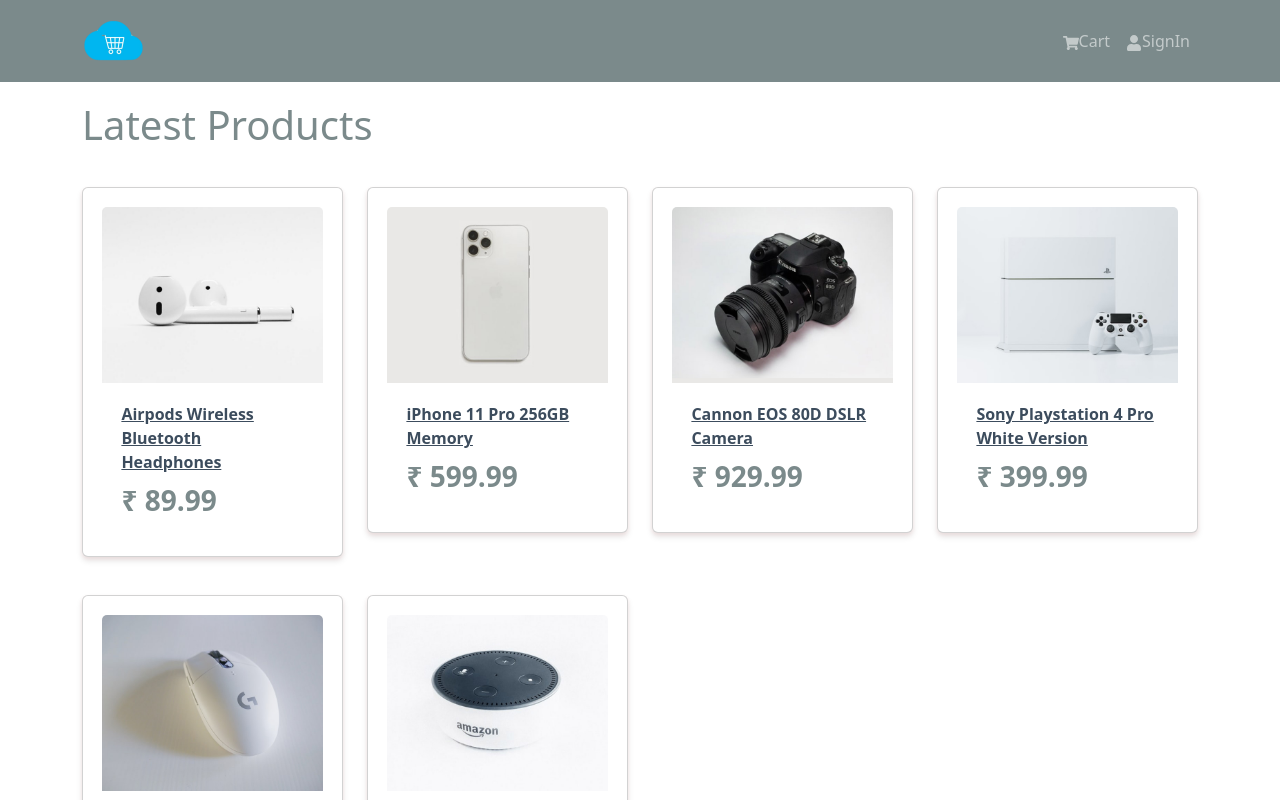
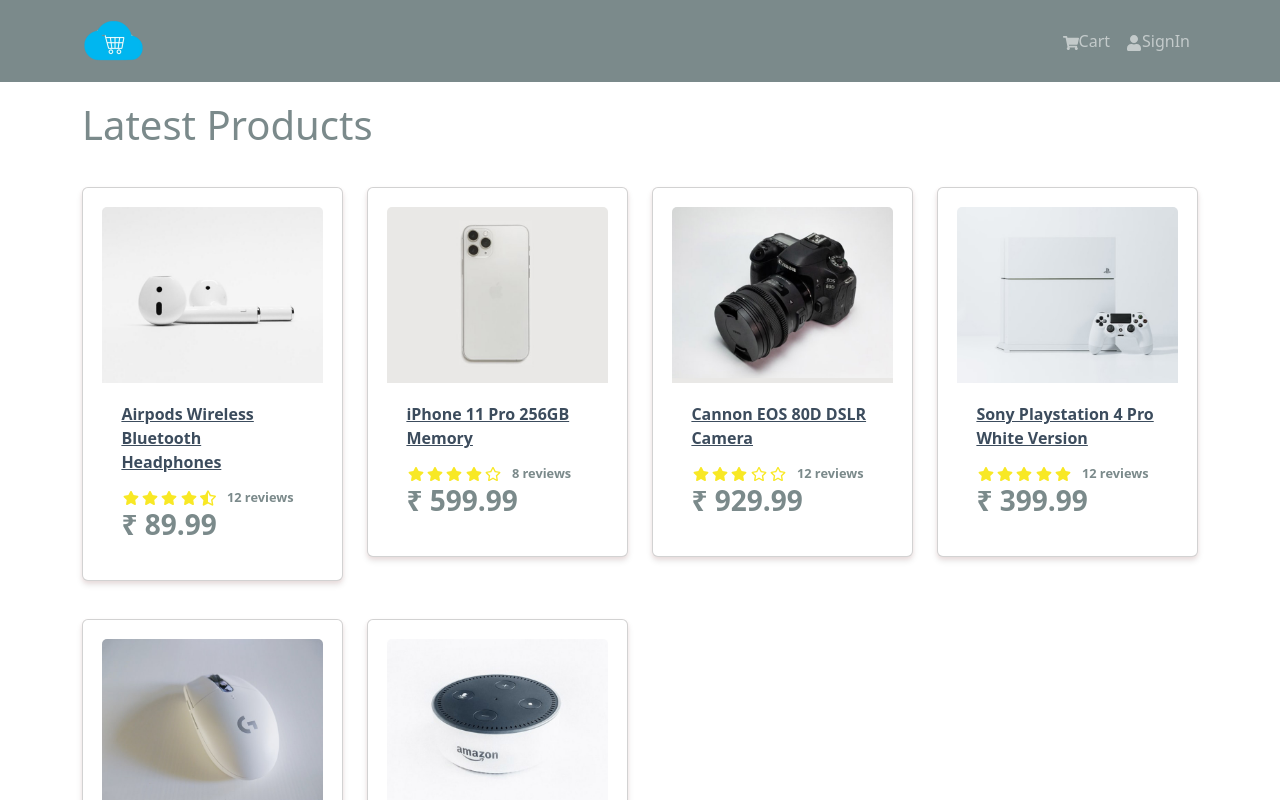
Before and after one commit to kirankumarjmeshram/Ecommerce-App, a React (Create React App) app in the folder frontend/: page / in a window 1280 px wide. Shown: the top 800 px of the page. Built offline with nearby package versions, Linux system fonts and the light colour scheme.

Commit message:
added ratiing component

```diff
--- a/frontend/src/components/Product.jsx
+++ b/frontend/src/components/Product.jsx
@@ -1,5 +1,6 @@
 import { Card } from "react-bootstrap";
 import { Link } from "react-router-dom";
+import Rating from "./Rating";
 
 const Product = ({product}) => {
   return (
@@ -13,6 +14,9 @@
                     <strong>{product.name}</strong>
                 </Card.Title>
             </Link>
+            <Card.Text as="div">
+                <Rating value={product.rating} text={`${product.numReviews} reviews`}/>
+            </Card.Text>
             <Card.Text as="h3">
                 <strong>&#8377; {product.price}</strong>
             </Card.Text>
--- /dev/null
+++ b/frontend/src/components/Rating.jsx
@@ -0,0 +1,25 @@
+import {FaStar, FaStarHalfAlt, FaRegStar} from "react-icons/fa"
+const Rating = ({value, text}) => {
+  return (
+    <div className="rating">
+        <span>
+            {value>=1?<FaStar/>:value>=0.5?<FaStarHalfAlt/>:<FaRegStar/>}
+        </span>
+        <span>
+            {value>=2?<FaStar/>:value>=1.5?<FaStarHalfAlt/>:<FaRegStar/>}
+        </span>
+        <span>
+            {value>=3?<FaStar/>:value>=2.5?<FaStarHalfAlt/>:<FaRegStar/>}
+        </span>
+        <span>
+            {value>=4?<FaStar/>:value>=3.5?<FaStarHalfAlt/>:<FaRegStar/>}
+        </span>
+        <span>
+            {value>=5?<FaStar/>:value>=4.5?<FaStarHalfAlt/>:<FaRegStar/>}
+        </span>
+        <span className="rating-text">{text && text}</span>
+    </div>
+  )
+}
+// FaRegStar = empty star
+export default Rating
```
